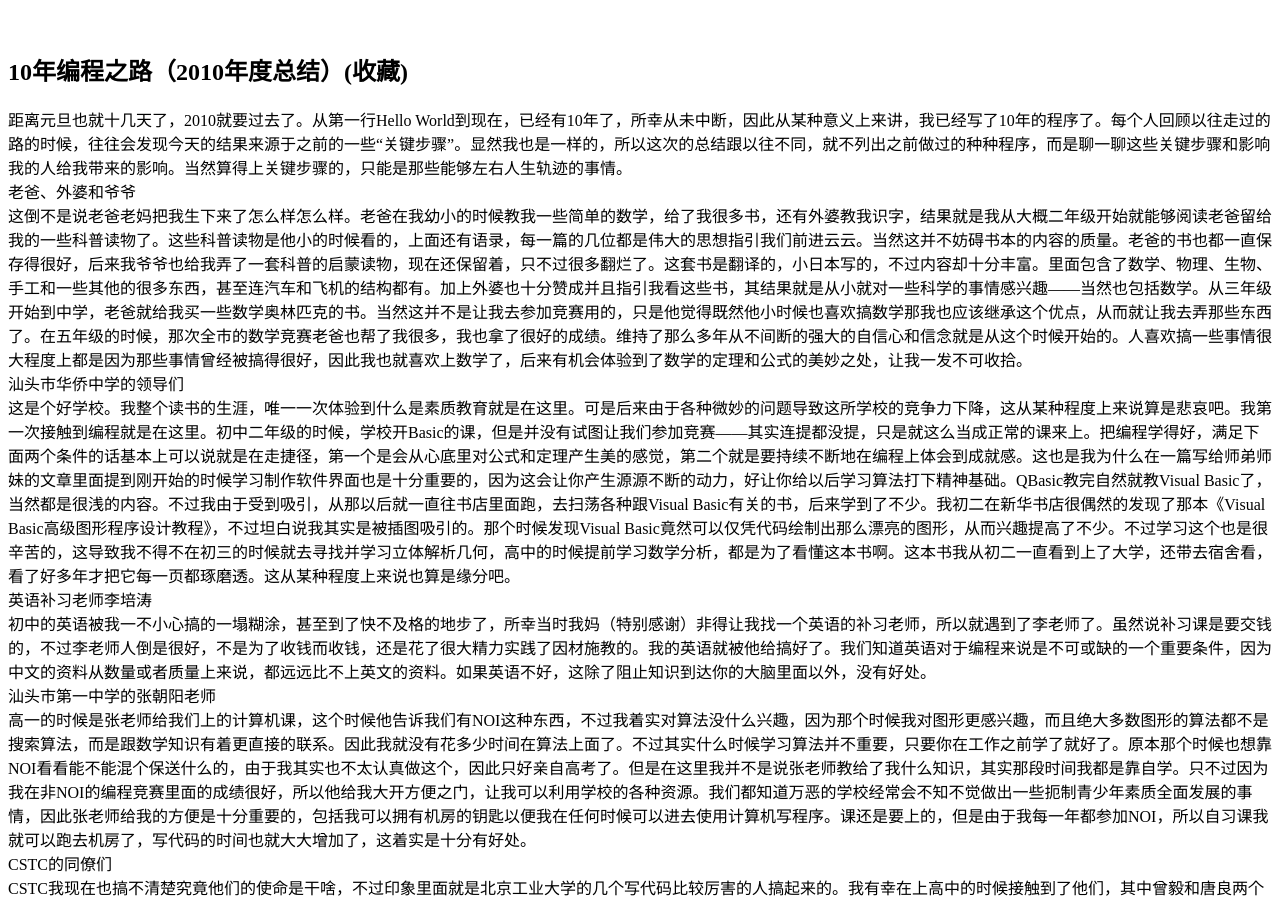
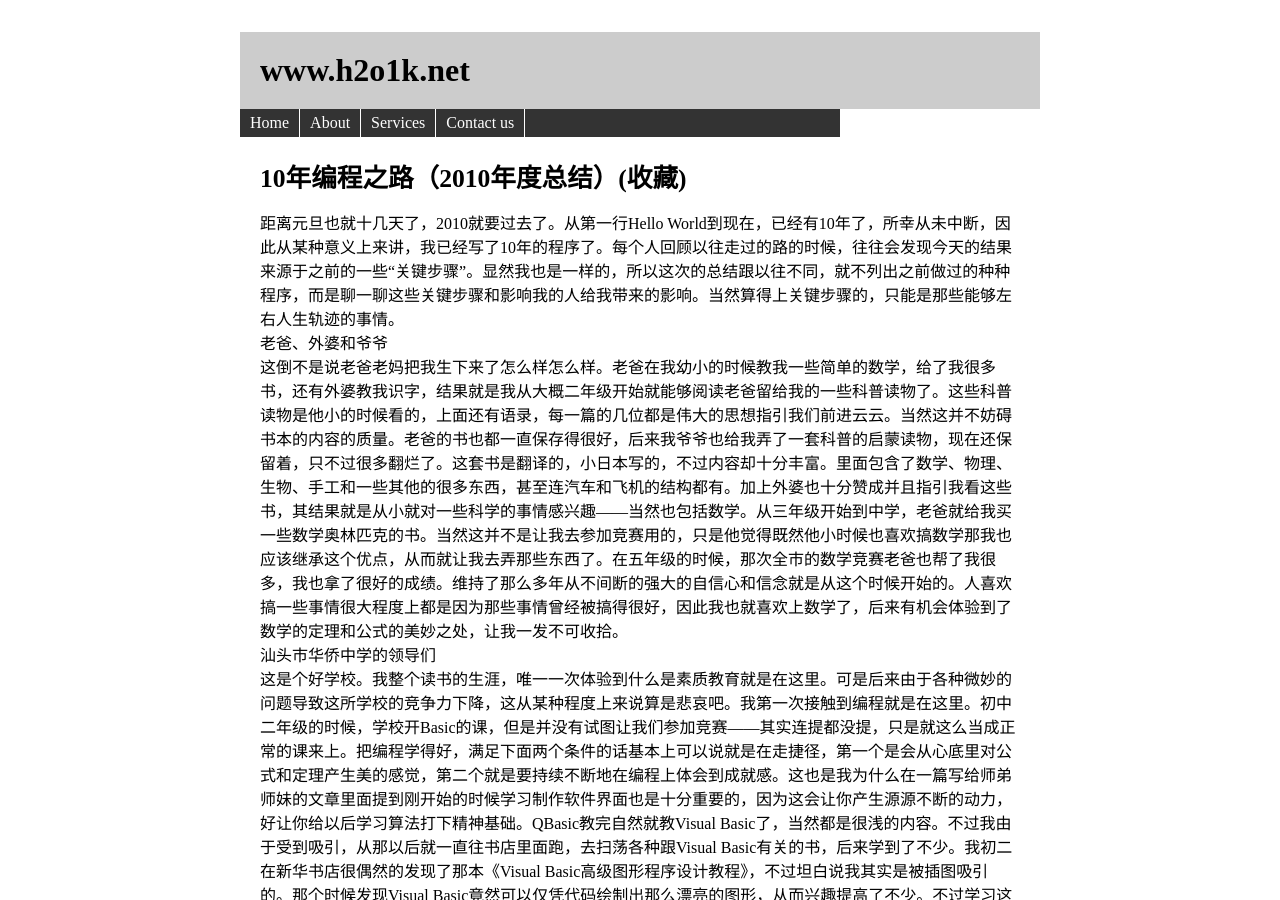
Before and after one commit to h2o1k/blog, a Jekyll site: the page built from _posts/2014-12-22-Programming-of-the-road-for-10-years(2010Final).html, in a window 1280 px wide and 900 px high. Built offline with Jekyll 4.4.1, drawn with Linux system fonts in a browser that asks for light colours; some of the changed text lies outside the part shown.

Commit message:
update default.html

```diff
--- a/_config.yml
+++ b/_config.yml
@@ -1 +1,2 @@
 baseurl :
+site_name : www.h2o1k.net
--- a/_layouts/default.html
+++ b/_layouts/default.html
@@ -7,7 +7,29 @@
 </head>
 <body>
 
-　　{{ content }}
+
+<div id="container">
+	<div id="header">
+		<h1>
+			{{site.site_name}}
+		</h1>
+	</div>
+	<div id="navigation">
+		<ul>
+			<li><a href="#">Home</a></li>
+			<li><a href="#">About</a></li>
+			<li><a href="#">Services</a></li>
+			<li><a href="#">Contact us</a></li>
+		</ul>
+	</div>
+	<div id="content">
+	{{ content }}
+
+	</div>
+	<div id="footer">
+		Copyright © www.h2o1k.net, 2015
+	</div>
+</div>
 
 </body>
 </html>
```
